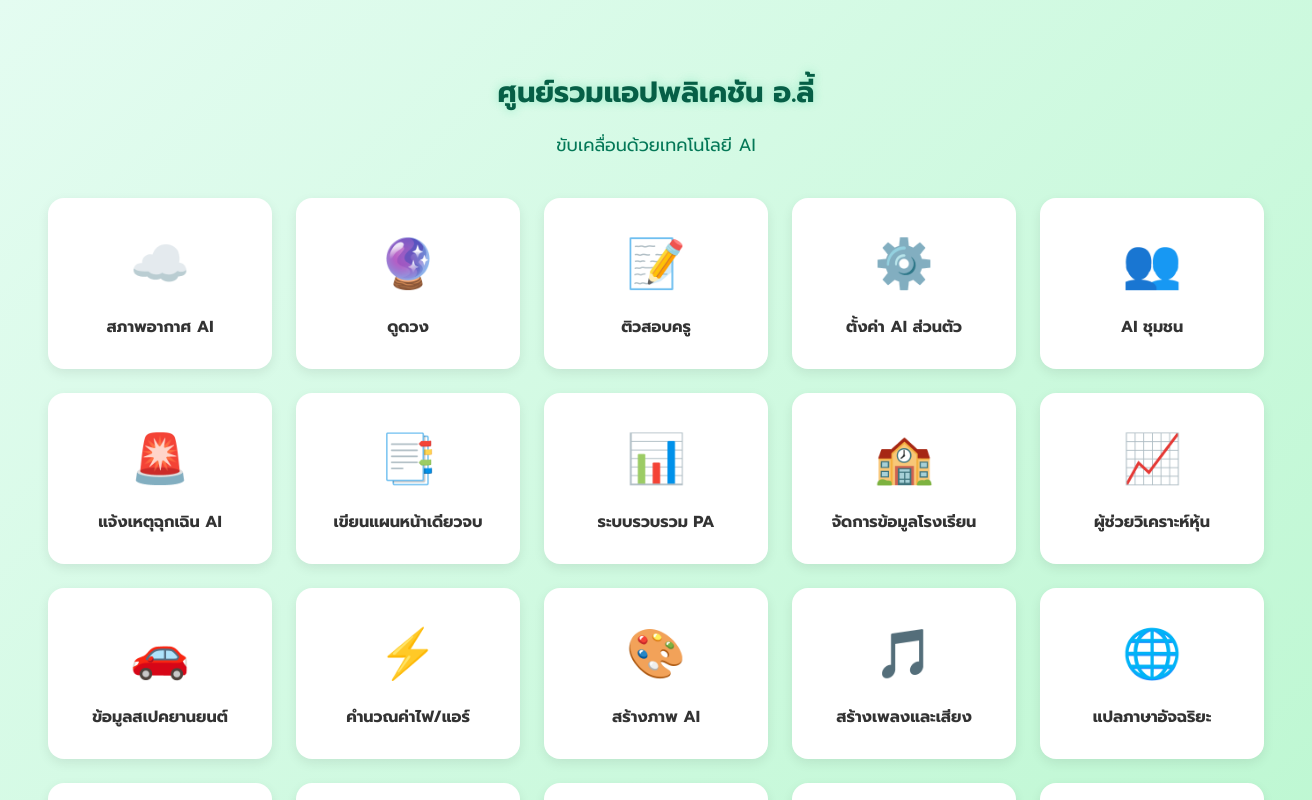
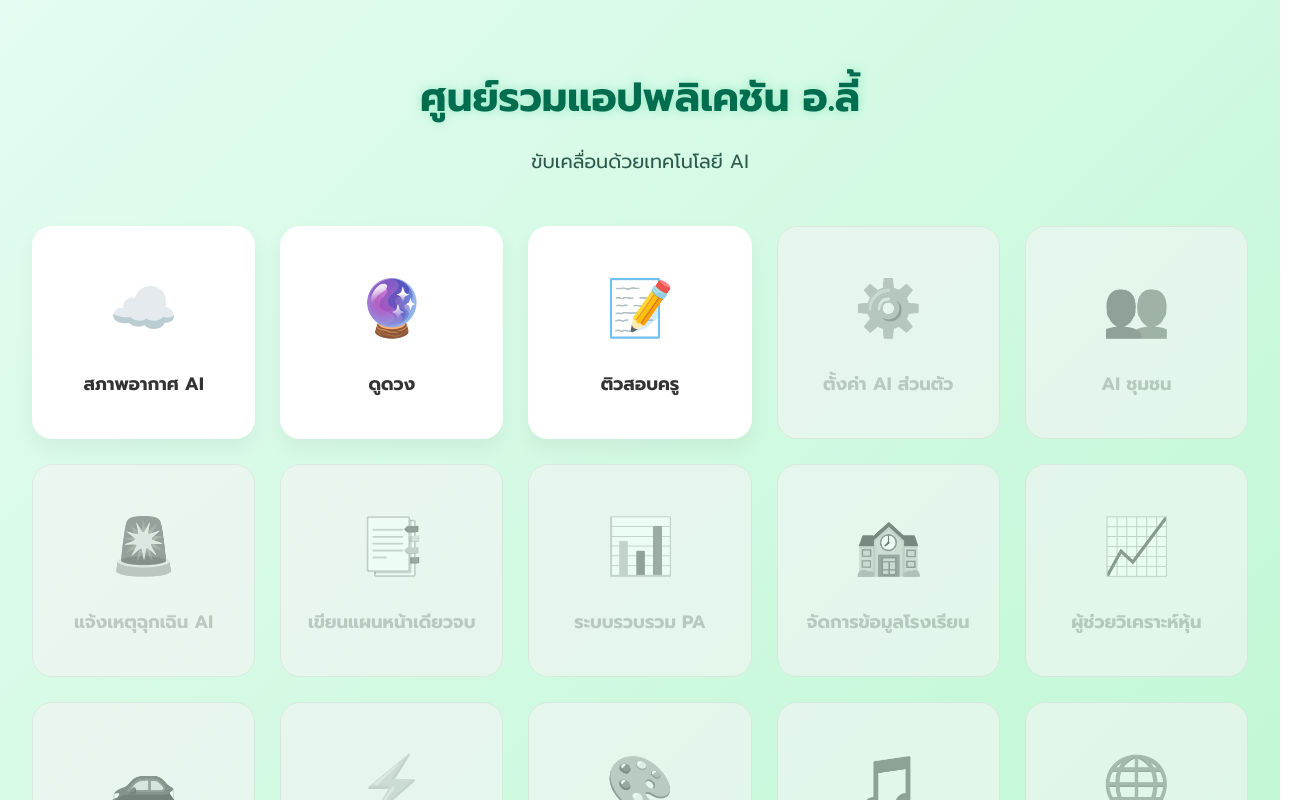
Before and after one commit to viewfc/view-studio-site, a React (Vite) app: page / in a window 1280 px wide. Shown: the top 800 px of the page, 1312 px wide, since content can reach past the window. Built offline with nearby package versions, Linux system fonts and the light colour scheme.

Commit message:
Update App.jsx

```diff
--- a/App.jsx
+++ b/App.jsx
@@ -2,13 +2,14 @@ import React from 'react';
 import './index.css';
 
 function App() {
+  // รายชื่อแอปทั้งหมด 20 อัน
   const appList = [
-    // 3 แอพแรกที่ใช้งานได้ (มีลิงก์จริง)
+    // 3 แอปที่ใช้งานได้จริง (มีลิงก์)
     { id: 1, name: 'สภาพอากาศ AI', icon: '☁️', link: 'https://gemini.google.com/share/254df72f0da1' },
     { id: 2, name: 'ดูดวง', icon: '🔮', link: 'https://gemini.google.com/share/c1b52e9c1241' },
     { id: 3, name: 'ติวสอบครู', icon: '📝', link: 'https://gemini.google.com/share/4f6389a8e027' },
 
-    // แอพที่เหลือ (ใส่ลิงก์ '#' ไว้ก่อน)
+    // แอปที่เหลือ (ใส่ '#' ไว้ก่อนเพื่อให้เป็นสีเทา)
     { id: 4, name: 'ตั้งค่า AI ส่วนตัว', icon: '⚙️', link: '#' },
     { id: 5, name: 'AI ชุมชน', icon: '👥', link: '#' },
     { id: 6, name: 'แจ้งเหตุฉุกเฉิน AI', icon: '🚨', link: '#' },
@@ -29,45 +30,85 @@ function App() {
   ];
 
   return (
-    <div className="portal-container" style={{ minHeight: '100vh', width: '100%' }}>
-      {/* แก้ตรงนี้: บังคับให้ความกว้างขยายเต็มจอ (95% ของหน้าจอ) */}
-      <div className="portal-content" style={{ maxWidth: '95%', width: '100%', margin: '0 auto', padding: '20px' }}>
-        <div className="portal-header" style={{ textAlign: 'center', marginBottom: '40px' }}>
-          <h1 className="portal-title">ศูนย์รวมแอปพลิเคชัน อ.ลี้</h1>
-          <p className="portal-subtitle">ขับเคลื่อนด้วยเทคโนโลยี AI</p>
+    <div className="portal-container" style={{
+      minHeight: '100vh',
+      width: '100%',
+      backgroundColor: '#e0f7ef', // พื้นหลังสีเขียวอ่อนตามธีมเดิม
+      padding: '40px 0'
+    }}>
+      {/* ส่วนเนื้อหาหลัก ปรับความกว้างเป็น 95% เพื่อให้เต็มจอ */}
+      <div className="portal-content" style={{
+        maxWidth: '95%',
+        width: '100%',
+        margin: '0 auto',
+        padding: '0 20px'
+      }}>
+
+        {/* ส่วนหัวข้อ */}
+        <div className="portal-header" style={{ textAlign: 'center', marginBottom: '50px' }}>
+          <h1 className="portal-title" style={{ color: '#006d4e', fontSize: '2.5rem', marginBottom: '10px' }}>
+            ศูนย์รวมแอปพลิเคชัน อ.ลี้
+          </h1>
+          <p className="portal-subtitle" style={{ color: '#2d5a4c', fontSize: '1.2rem' }}>
+            ขับเคลื่อนด้วยเทคโนโลยี AI
+          </p>
         </div>
 
-        {/* โซนแสดงปุ่มแอปพลิเคชันทั้งหมด */}
+        {/* ตารางแสดงแอป (Grid System) */}
         <div className="app-grid" style={{
           display: 'grid',
-          gridTemplateColumns: 'repeat(auto-fit, minmax(200px, 1fr))', /* ปรับขนาดกล่องขั้นต่ำให้กว้างขึ้นเป็น 200px */
-          gap: '24px',
+          // ปรับจำนวนคอลัมน์อัตโนมัติ ขนาดขั้นต่ำ 200px
+          gridTemplateColumns: 'repeat(auto-fit, minmax(220px, 1fr))',
+          gap: '25px',
           width: '100%'
         }}>
-          {appList.map((app) => (
+          {appList.map((app) => {
+            // เช็คว่าแอปไหนใช้งานไม่ได้ (link คือ #)
+            const isAppDisabled = app.link === '#';
+
+            return (
               <a
                 key={app.id}
                 href={app.link}
-              target={app.link !== '#' ? "_blank" : "_self"}
+                target={!isAppDisabled ? "_blank" : "_self"}
                 rel="noopener noreferrer"
-              className="app-card"
                 style={{
                   display: 'flex',
                   flexDirection: 'column',
                   alignItems: 'center',
                   justifyContent: 'center',
-                padding: '30px 20px',
-                backgroundColor: 'white',
-                borderRadius: '16px',
+                  padding: '40px 20px',
+                  backgroundColor: isAppDisabled ? '#f5f5f5' : 'white',
+                  borderRadius: '20px',
                   textDecoration: 'none',
-                color: '#333',
-                boxShadow: '0 4px 12px rgba(0,0,0,0.08)'
+                  color: isAppDisabled ? '#aaa' : '#333',
+                  boxShadow: isAppDisabled ? 'none' : '0 10px 20px rgba(0,0,0,0.05)',
+                  cursor: isAppDisabled ? 'default' : 'pointer',
+                  // เอฟเฟกต์สีเทา
+                  filter: isAppDisabled ? 'grayscale(100%)' : 'none',
+                  opacity: isAppDisabled ? 0.6 : 1,
+                  border: isAppDisabled ? '1px solid #ddd' : 'none',
+                  transition: 'transform 0.2s ease, box-shadow 0.2s ease'
+                }}
+                // เพิ่มเอฟเฟกต์ตอนเอาเมาส์วาง (เฉพาะอันที่ใช้งานได้)
+                onMouseEnter={(e) => {
+                  if(!isAppDisabled) {
+                    e.currentTarget.style.transform = 'translateY(-5px)';
+                    e.currentTarget.style.boxShadow = '0 15px 30px rgba(0,0,0,0.1)';
+                  }
+                }}
+                onMouseLeave={(e) => {
+                  if(!isAppDisabled) {
+                    e.currentTarget.style.transform = 'translateY(0)';
+                    e.currentTarget.style.boxShadow = '0 10px 20px rgba(0,0,0,0.05)';
+                  }
                 }}
               >
-              <div style={{ fontSize: '48px', marginBottom: '15px' }}>{app.icon}</div>
-              <div style={{ fontSize: '16px', fontWeight: 'bold', textAlign: 'center' }}>{app.name}</div>
+                <div style={{ fontSize: '55px', marginBottom: '20px' }}>{app.icon}</div>
+                <div style={{ fontSize: '18px', fontWeight: 'bold', textAlign: 'center' }}>{app.name}</div>
               </a>
-          ))}
+            );
+          })}
         </div>
       </div>
     </div>
```
Lines whose indentation alone changed are shown as unchanged.
